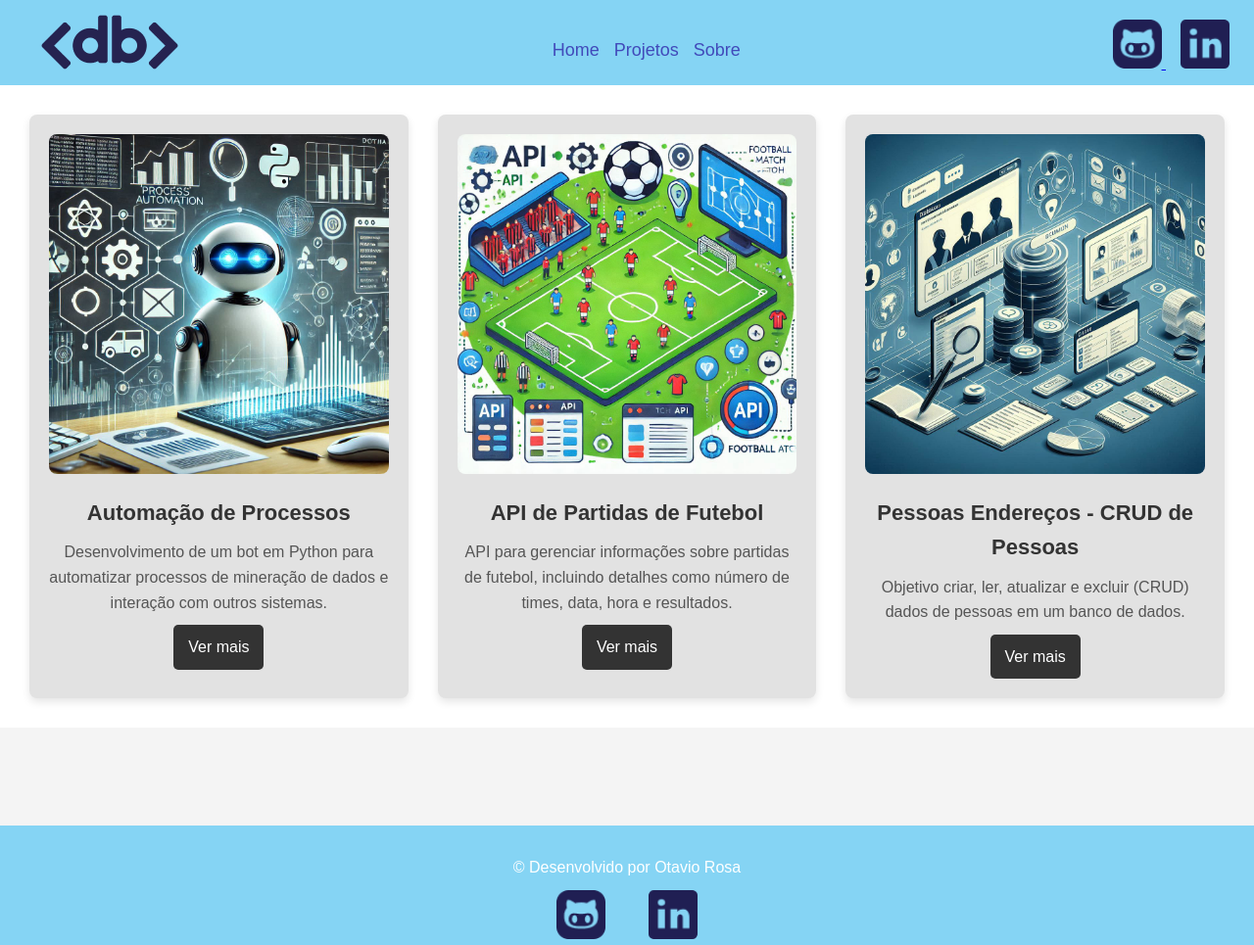
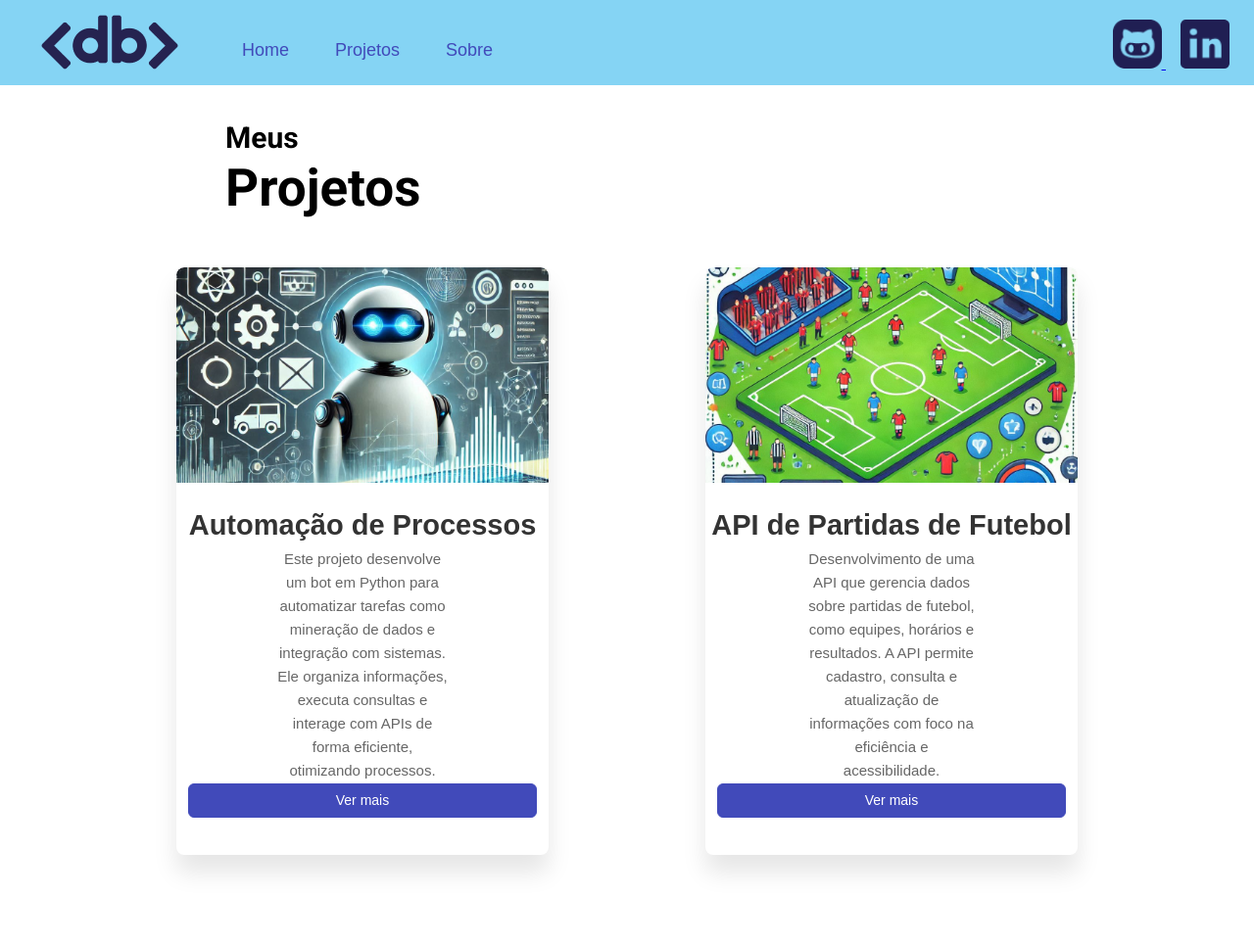
Before and after one commit to OtavioRdR/Portif-lioDB, a plain HTML site: page projetos.html in a window 1280 px wide. Shown: the top 965 px of the page at 98% size. Drawn offline with Linux system fonts and the light colour scheme; a script that the page names is missing.

Commit message:
Versão atualizada do aplicativo até o momento

```diff
--- a/projetos.html
+++ b/projetos.html
@@ -4,6 +4,7 @@
     <meta charset="UTF-8">
     <meta name="viewport" content="width=device-width, initial-scale=1.0">
     <link rel="stylesheet" href="stylesDois.css">
+    <link href="https://fonts.googleapis.com/css2?family=Roboto:wght@400;500;700&display=swap" rel="stylesheet">
     <title>Projetos</title>
 </head>
 <body>
@@ -28,35 +29,37 @@
         </div>
     </header>
     <main>
+        <div class="head-card">
+            <h2>Meus</h2>
+            <h1>Projetos</h1>
+        </div>
         <section class="card-container">
             <div class="card">
                 <img src="assets/ProjetoImage/RobotAi.png" alt="Imagem do Projeto 1">
                 <h2>Automação de Processos</h2>
-                <p>Desenvolvimento de um bot em Python para automatizar processos de mineração de dados e interação com outros sistemas.</p>
+                <p>Este projeto desenvolve um bot em Python para automatizar tarefas como mineração de dados e integração com sistemas. Ele organiza informações, executa consultas e interage com APIs de forma eficiente, otimizando processos.
+
+                </p>
                 <a href="https://github.com/OtavioRdR/robozinho_do_mines-" target="_blank">Ver mais</a>
             </div>
             <div class="card">
                 <img src="assets/ProjetoImage/FutebolAi.png" alt="Imagem do Projeto 2">
                 <h2>API de Partidas de Futebol</h2>
-                <p>API para gerenciar informações sobre partidas de futebol, incluindo detalhes como número de times, data, hora e resultados.</p>
+                <p>Desenvolvimento de uma API que gerencia dados sobre partidas de futebol, como equipes, horários e resultados. A API permite cadastro, consulta e atualização de informações com foco na eficiência e acessibilidade.</p>
                 <a href="https://github.com/OtavioRdR/Projeto-Final" target="_blank">Ver mais</a>
             </div>
             <div class="card">
                 <img src="assets/ProjetoImage/CrudPessoasAi.png" alt="Imagem do Projeto 3">
-                <h2>Pessoas Endereços - CRUD de Pessoas</h2>
-                <p>Objetivo criar, ler, atualizar e excluir (CRUD) dados de pessoas em um banco de dados.</p>
+                <h2>Pessoas Endereços </h2>
+                <p>Sistema CRUD para criar, ler, atualizar e excluir dados de pessoas e endereços. A aplicação facilita a gestão de informações em banco de dados, integrando funcionalidades com segurança e praticidade.</p>
                 <a href="https://github.com/OtavioRdR/DB_CRUD" target="_blank">Ver mais</a>
             </div>
         </section>
     </main>
     <footer>
-        <p>© Desenvolvido por Otavio Rosa</p>
         <div class="social-links">
             <a href="https://github.com/OtavioRdR/" target="_blank">
-                <img src="assets/icones/GItHub.png" alt="GitHub">
-            </a>
-            <a href="https://www.linkedin.com/in/otavio-rosa-rodrigues/" target="_blank">
-                <img src="assets/icones/Linkedin.png" alt="LinkedIn">
+                <img src="assets/icones/LogoDesign.png" alt="GitHub">
             </a>
         </div>
     </footer>
--- a/styles.css
+++ b/styles.css
@@ -197,10 +197,10 @@ section.profile {
 
 .skills h2 {
     font-family: 'TT-Supermolot-Neue-Trial-Bold', sans-serif;
-    font-size: 39px;
+    font-size: 42px;
     margin-left: -40px;
     letter-spacing: 2px;
-    margin-top: 20px;
+    margin-top: 80px;
 
 }
 
--- a/stylesDois.css
+++ b/stylesDois.css
@@ -25,6 +25,23 @@ header .icons a img {
     height: 50px;
     margin-left: 15px;
     margin-top: 11px;
+}
+
+.head-card h2 {
+    font-size: 30px; /* Ajusta o tamanho do 'Meus' */
+    font-weight: bold; /* Torna o texto em negrito */
+    margin-bottom: -15px;
+    margin-left: 200px;
+    color: #000000;
+    font-family: 'Roboto', sans-serif;
+}
+
+.head-card h1 {
+    font-size: 53px; /* Ajusta o tamanho do 'Projetos' */
+    font-weight: bold;
+    margin-left: 200px;
+    color: #000000;
+    font-family: 'Roboto', sans-serif;
 }
 
 footer .social-links img {
@@ -60,17 +77,21 @@ nav {
     margin-top: 15px;
     flex-grow: 1;
     display: flex;
-    justify-content: center;
+    padding: 8px 16px;
+
 }
 
 nav ul {
     list-style: none;
     display: flex;
-    gap: 15px;
+    gap: 15px; /* Espaçamento entre os itens do menu */
+    margin: 0;
+    padding: 8px 16px;
 }
 
 nav ul li {
-    display: inline;
+    display: flex;
+    padding: 8px 16px;
 }
 
 nav ul li a {
@@ -89,82 +110,93 @@ main {
 }
 
 .card-container {
+    margin-top: 38px;
     display: flex;
-    gap: 20px;
-    justify-content: space-between;
+    gap: 160px; /* Reduz o espaço entre os cards */
+    justify-content: center;
     flex-wrap: wrap;
 }
 
+
 .card {
-    background-color: #e2e2e2;
-    width: calc(33.33% - 20px); /* Ajusta a largura das cartas */
-    padding: 20px;
+    background-color: #ffffff;
+    width: 380px;
+    height: 600px; /* Largura fixa dos cards */
     border-radius: 8px;
-    box-shadow: 0 4px 8px rgba(0, 0, 0, 0.1);
+    box-shadow: 0 18px 24px rgba(0, 0, 0, 0.1);
+    overflow: hidden; /* Garante que o conteúdo fique dentro do card */
+    display: flex;
+    flex-direction: column;
+    align-items: center;
     text-align: center;
+    position: relative; /* Para posicionar os elementos internos corretamente */
     transition: transform 0.3s ease;
 }
 
-.card:hover {
-    transform: scale(1.05);
+.card img {
+    width: 100%; /* A imagem ocupa toda a largura do card */
+    height: 220px; /* Define uma altura fixa para manter a consistência */
+    object-fit: cover; /* Faz com que a imagem preencha a área sem distorcer */
+    margin: 0; /* Remove margens */
+    border-top-left-radius: 8px; /* Mantém o arredondamento no topo */
+    border-top-right-radius: 8px;
 }
-
-.card img {
-    max-width: 100%;
-    border-radius: 8px;
-}
-
 .card h2 {
-    font-size: 22px;
-    margin-top: 15px;
+    font-size: 29px; /* Reduzi o tamanho do texto */
+    margin-top: 20px;
 }
 
 .card p {
-    margin: 10px 0;
-    color: #555;
+    font-size: 15px;
+    margin: 0 2px 1px;
+    color: #666;
+    padding: 0 100px; /* Adiciona espaçamento interno */
 }
 
 .card a {
     display: inline-block;
-    background-color: #333;
-    color: white;
-    padding: 10px 15px;
-    border-radius: 5px;
+    margin-bottom: 15px;
     text-decoration: none;
+    font-size: 14px;
+    color: #ffffff;
+    background-color: #414ABA;
+    border: 1px solid #414ABA;
+    padding: 5px 150px;
+    border-radius: 6px;
+    transition: background-color 0.3s, color 0.3s;
 }
 
 .card a:hover {
-    background-color: #555;
+    background-color: #4149ba8f;
+    color: #fff;
+}
+
+.card:hover {
+    transform: scale(1.05); /* Efeito de zoom no hover */
 }
 
 footer {
     background-color: #85d4f4;
     color: white;
-    padding: 30px;
+    padding: 0px;
     text-align: center;
     margin-top: 100px;
 }
-
-footer .social-links {
-    margin-top: 10px;
+footer .social-links a {
+    display: inline-block; /* Garante que a imagem seja tratada como um bloco em linha */
+    transition: transform 0.3s ease; /* Animação ao passar o mouse */
 }
 
 footer .social-links img {
-    width: 50px;
-    height: 50px;
-    margin: 0 10px;
+    width: 300px; /* Aumenta a largura da imagem */
+    height: auto; /* Mantém a proporção da imagem */
+    cursor: pointer; /* Mostra o cursor de link ao passar o mouse */
 }
 
-footer .social-links a {
-    margin: 0 10px;
-    color: white;
-    font-size: 16px;
-    text-decoration: none;
+footer .social-links a:hover img {
+    transform: scale(1.2); /* Aumenta a imagem ao passar o mouse */
 }
 
-footer .social-links a:hover {
-    color: #ccc;
-}
 
 /* Media Queries para Responsividade */
 @media screen and (max-width: 768px) {
```
Also changed, not shown: assets/icones/LogoDesign.png (added).
